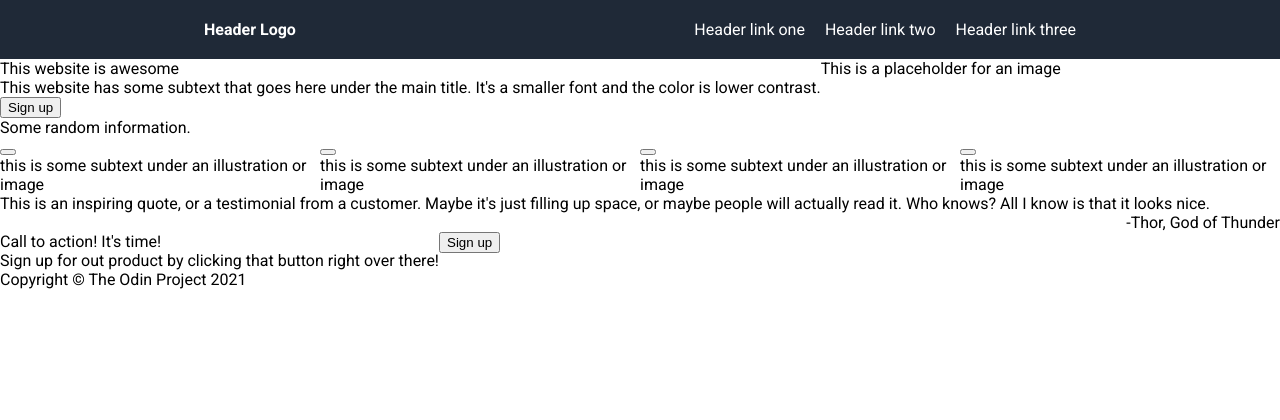
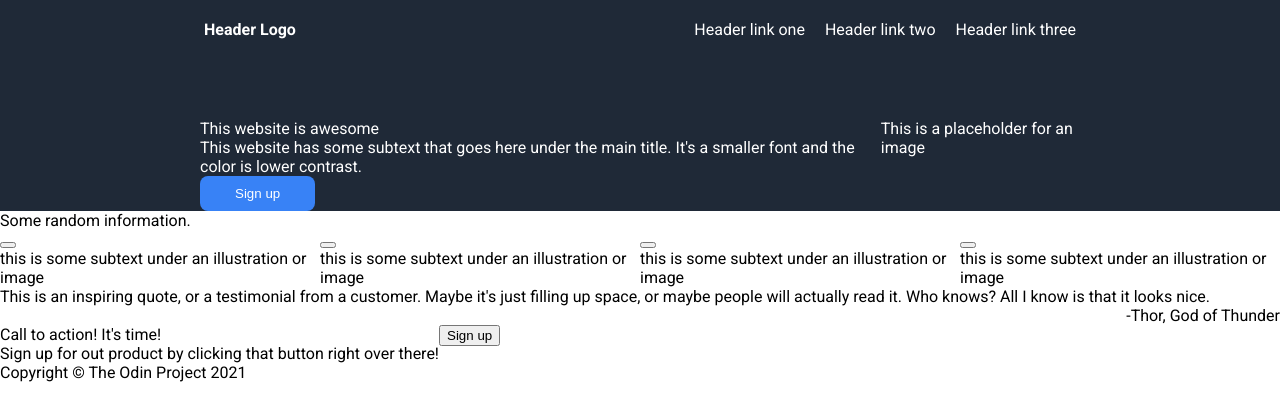
Before and after one commit to na-balazs/landing-page, a plain HTML site: page index.html in a window 1280 px wide. Drawn offline with Linux system fonts and the light colour scheme.

Commit message:
Coloring with CSS.

```diff
--- a/index.html
+++ b/index.html
@@ -25,7 +25,7 @@
           <div>This website has some subtext that goes here under the main title.
            It's a smaller font and the color is lower contrast.
           </div>
-          <button>Sign up</button>
+          <button class="upper-sign-up">Sign up</button>
         </div>
         <div>This is a placeholder for an image</div>
     </div>
--- a/styles.css
+++ b/styles.css
@@ -39,6 +39,26 @@ ul {
 .upper-section {
     display: flex;
     flex-direction: row;
+    background-color: #1F2937;
+    color: white;
+    /* padding: 4px; */
+    padding-top: 60px;
+    padding-right: 200px;
+    padding-left: 200px;
+}
+
+.img-placeholder {
+    margin: 0px;
+    padding: 50px;
+    background-color:  rgba(255, 255, 255, 0.582);
+}
+
+.upper-sign-up {
+    background-color: #3882F6;
+    border: none;
+    padding: 10px 35px;
+    color: white;
+    border-radius: 8px;
 }
 
 .info-boxes {
```
